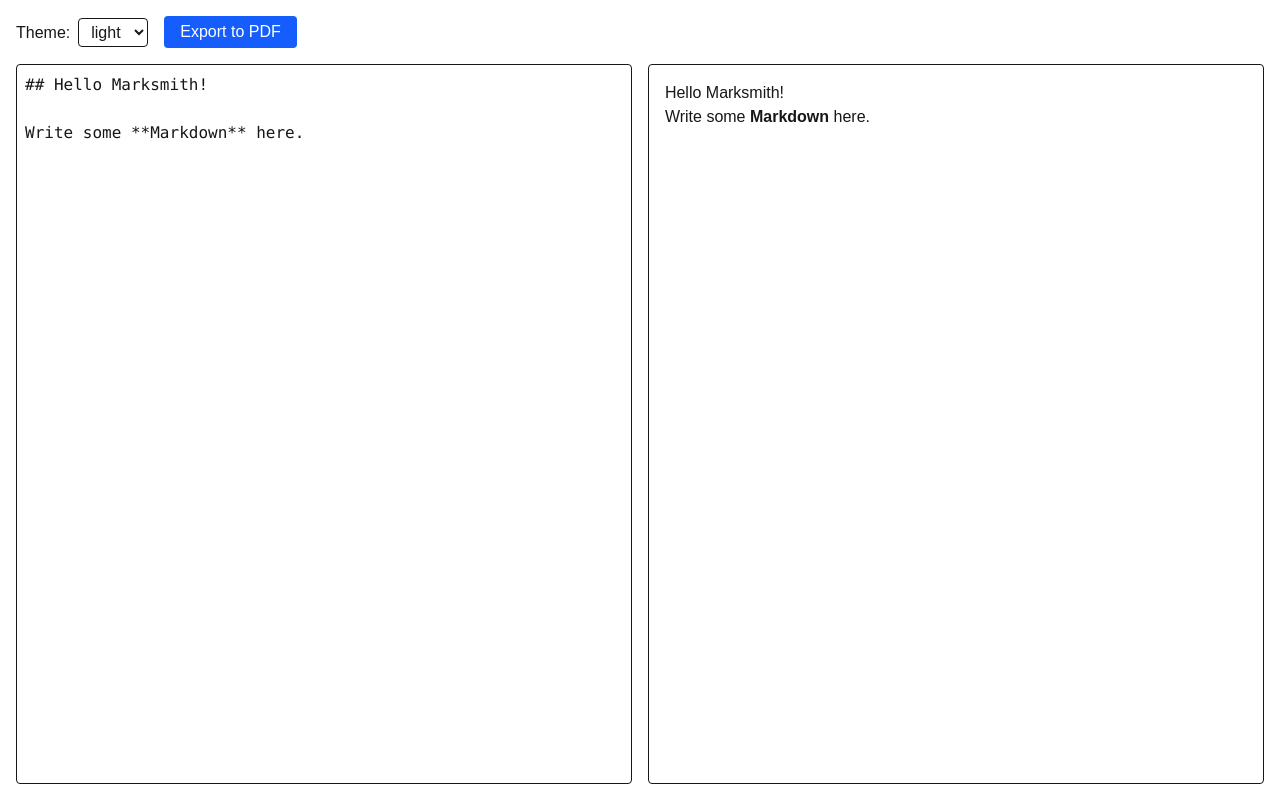
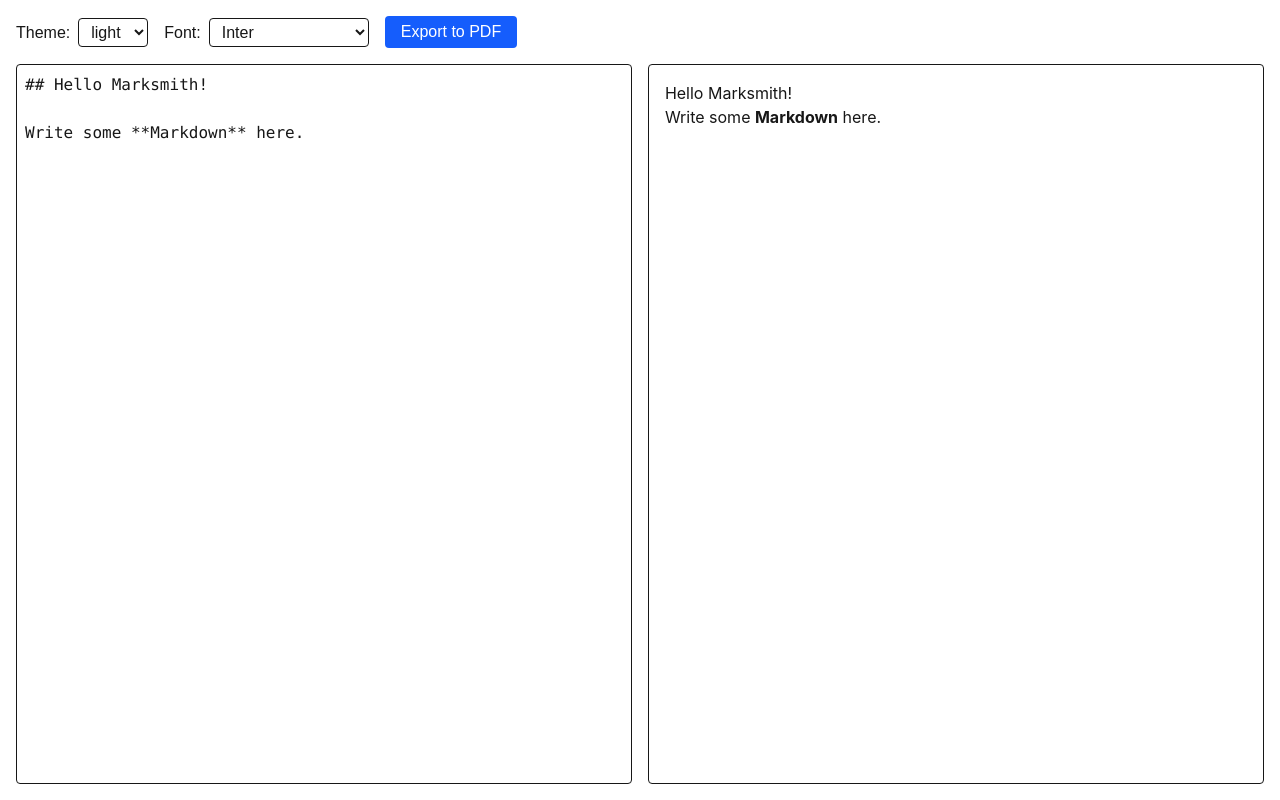
Before and after one commit to dadadadas111/marksmith, a Next.js app: page / in a window 1280 px wide. Built offline with nearby package versions, Linux system fonts and the light colour scheme.

Commit message:
feat: font selector

```diff
--- a/components/MarkdownEditor.tsx
+++ b/components/MarkdownEditor.tsx
@@ -5,10 +5,12 @@ import ReactMarkdown from 'react-markdown'
 import { LightAsync as SyntaxHighlighter } from 'react-syntax-highlighter'
 import { atomOneLight } from 'react-syntax-highlighter/dist/cjs/styles/hljs'
 import { ThemeKey, themes } from '@/lib/themes'
+import { fonts } from '@/lib/fonts'
 
 export default function MarkdownEditor() {
     const [markdown, setMarkdown] = useState('## Hello Marksmith!\n\nWrite some **Markdown** here.')
     const [theme, setTheme] = useState<ThemeKey>('light')
+    const [font, setFont] = useState('Inter')
     const previewRef = useRef<HTMLDivElement>(null)
 
     const handleExport = async () => {
@@ -16,17 +18,26 @@ export default function MarkdownEditor() {
         if (!preview) return
 
         const htmlContent = preview.outerHTML
+        const fontURLMap: Record<string, string> = {
+            Inter: "https://fonts.googleapis.com/css2?family=Inter&display=swap",
+            Roboto: "https://fonts.googleapis.com/css2?family=Roboto&display=swap",
+            "Fira Code": "https://fonts.googleapis.com/css2?family=Fira+Code&display=swap",
+            "JetBrains Mono": "https://fonts.googleapis.com/css2?family=JetBrains+Mono&display=swap",
+            Georgia: "", // Georgia is system font
+        }
+        const fontLink = fontURLMap[font]
 
         const html = `
       <html>
         <head>
           <link href="https://cdn.jsdelivr.net/npm/tailwindcss@3.3.2/dist/tailwind.min.css" rel="stylesheet">
+          ${fontLink ? `<link href="${fontLink}" rel="stylesheet">` : ''}
           <style>
             body {
               padding: 2rem;
               background-color: ${theme === 'dark' ? '#111827' : '#ffffff'};
               color: ${theme === 'dark' ? '#ffffff' : '#000000'};
-              font-family: 'Inter', sans-serif;
+                font-family: ${fonts[font as keyof typeof fonts]};
             }
             .prose pre, .prose code {
               background-color: ${theme === 'dark' ? '#1f2937' : '#f5f5f5'};
@@ -60,6 +71,8 @@ export default function MarkdownEditor() {
         <div className="h-screen p-4 flex flex-col gap-4">
             {/* Theme + Export Controls */}
             <div className="flex items-center gap-4">
+                <div className="flex flex-col md:flex-row gap-4 items-center">
+                    {/* Theme Selector */}
                     <div>
                         <label className="mr-2 font-medium">Theme:</label>
                         <select
@@ -74,6 +87,24 @@ export default function MarkdownEditor() {
                             ))}
                         </select>
                     </div>
+
+                    {/* Font Selector */}
+                    <div>
+                        <label className="mr-2 font-medium">Font:</label>
+                        <select
+                            value={font}
+                            onChange={(e) => setFont(e.target.value)}
+                            className="border px-2 py-1 rounded min-w-[160px]"
+                        >
+                            {Object.keys(fonts).map((key) => (
+                                <option key={key} value={key}>
+                                    {key}
+                                </option>
+                            ))}
+                        </select>
+                    </div>
+                </div>
+
                 <button
                     onClick={handleExport}
                     className="px-4 py-1 bg-blue-600 text-white rounded hover:bg-blue-700 transition"
@@ -91,6 +122,7 @@ export default function MarkdownEditor() {
                 />
                 <div
                     ref={previewRef}
+                    style={{ fontFamily: fonts[font as keyof typeof fonts] }}
                     className={`w-full md:w-1/2 h-full p-4 border rounded overflow-auto max-w-none prose ${themes[theme]}`}
                 >
                     <ReactMarkdown
--- /dev/null
+++ b/lib/fonts.ts
@@ -0,0 +1,7 @@
+export const fonts = {
+  Inter: `'Inter', sans-serif`,
+  Roboto: `'Roboto', sans-serif`,
+  'Fira Code': `'Fira Code', monospace`,
+  'JetBrains Mono': `'JetBrains Mono', monospace`,
+  'Georgia': `Georgia, serif`,
+}
```
Lines whose indentation alone changed are shown as unchanged.
